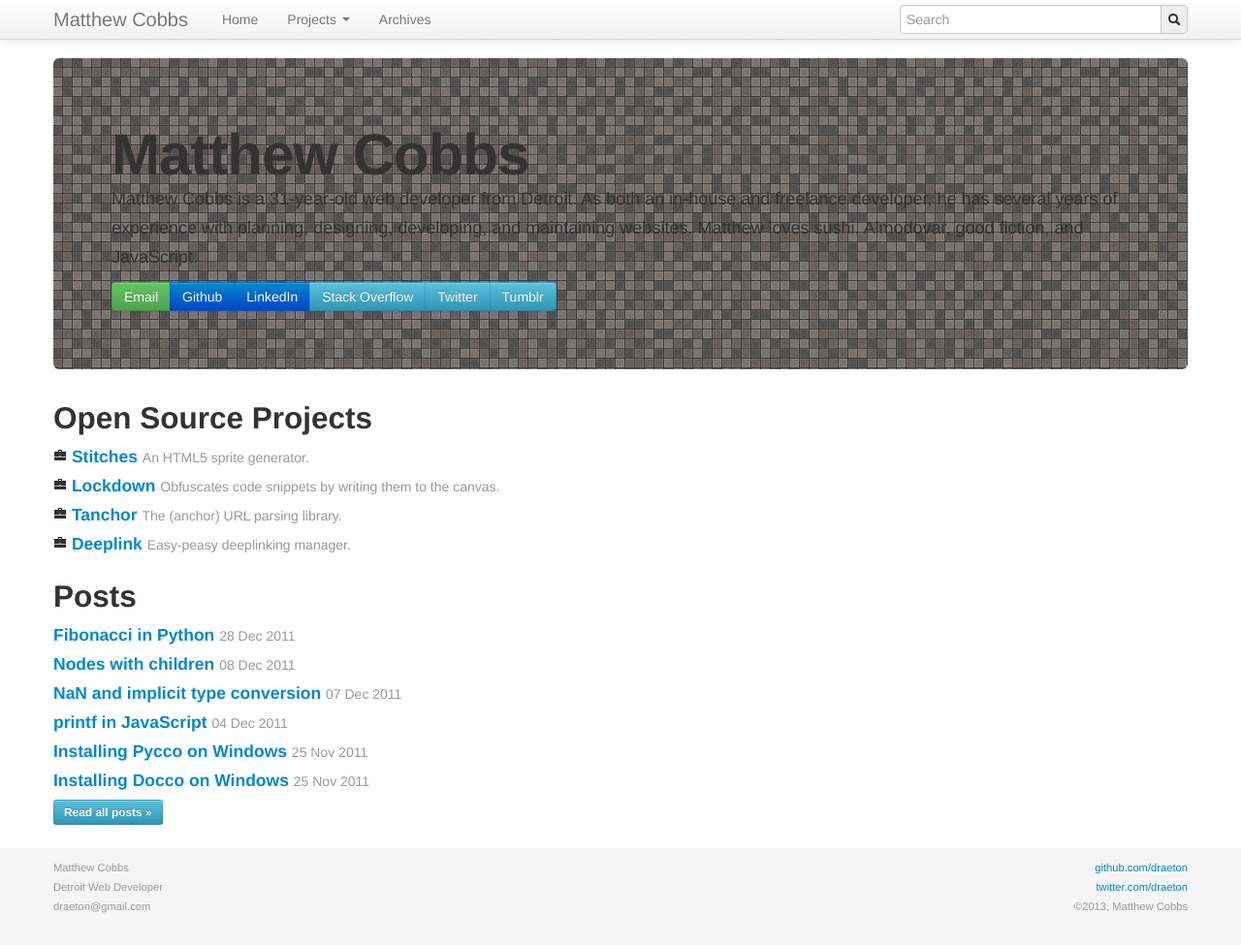
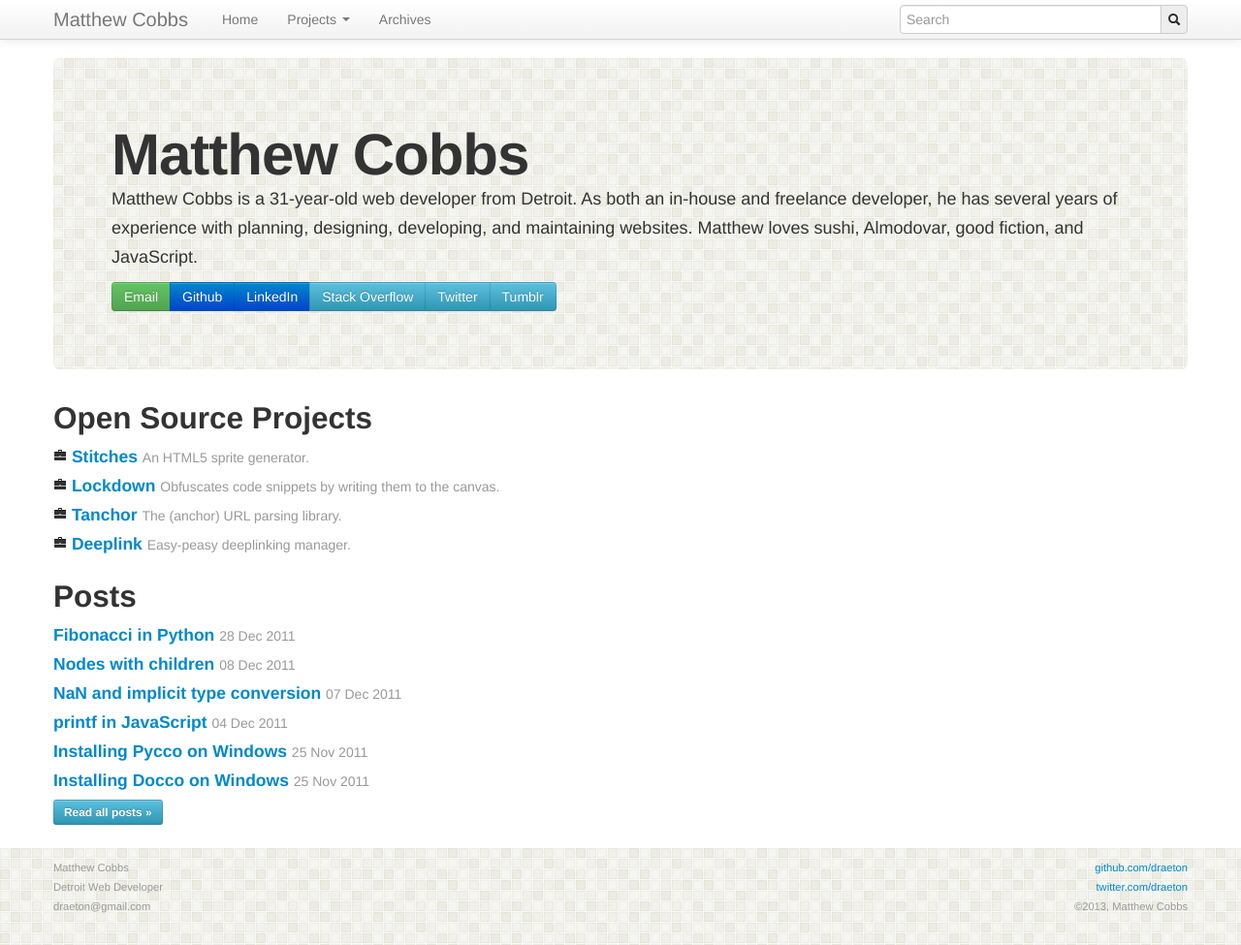
Before and after one commit to draeton/draeton.github.com, a Jekyll site: the page built from index.html, in a window 1280 px wide and 975 px high. Shown: the whole window at 97% size. Built offline with Jekyll 4.4.1, drawn with Linux system fonts in a browser that asks for light colours; nearby versions of some CDN libraries; Markdown is read by kramdown in place of the engine named in the settings; the list of posts is cut into pages by our own code.

Commit message:
Background tiles

```diff
--- a/css/draeton.css
+++ b/css/draeton.css
@@ -27,6 +27,7 @@
     padding: 10px 0;
     font-size: 80%;
     background-color: #f5f5f5;
+    background-image: url(/img/bg/light-tile.gif);
 }
 
 @media (max-width: 767px) {
@@ -40,10 +41,6 @@
 
 /* Nav bar  */
 
-.navbar-inner {
-    background-image: url(/img/bg/light-tile.gif);
-}
-
 .navbar-form .input-append,
 .navbar-form .input-prepend {
     margin-bottom: 0 !important;
@@ -52,7 +49,7 @@
 /* Hero unit */
 
 .hero-unit {
-    background-image: url(/img/bg/dark-tile.gif);
+    background-image: url(/img/bg/light-tile.gif);
 }
 
 /* General content styles */
```
